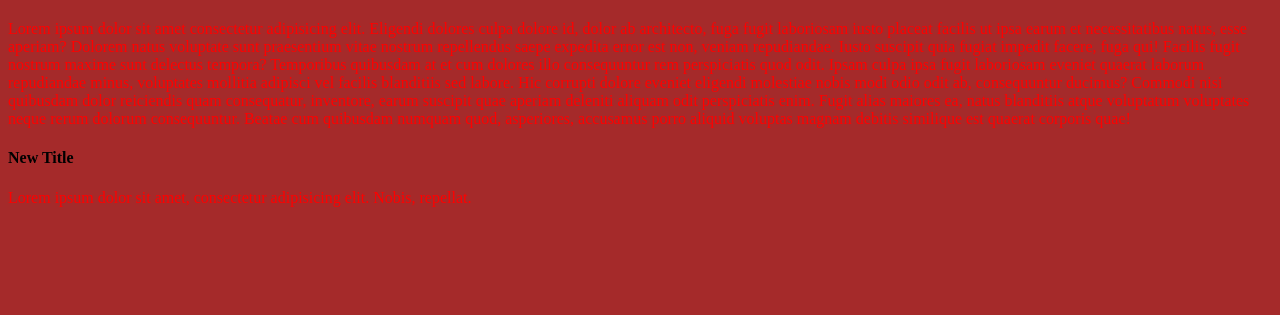
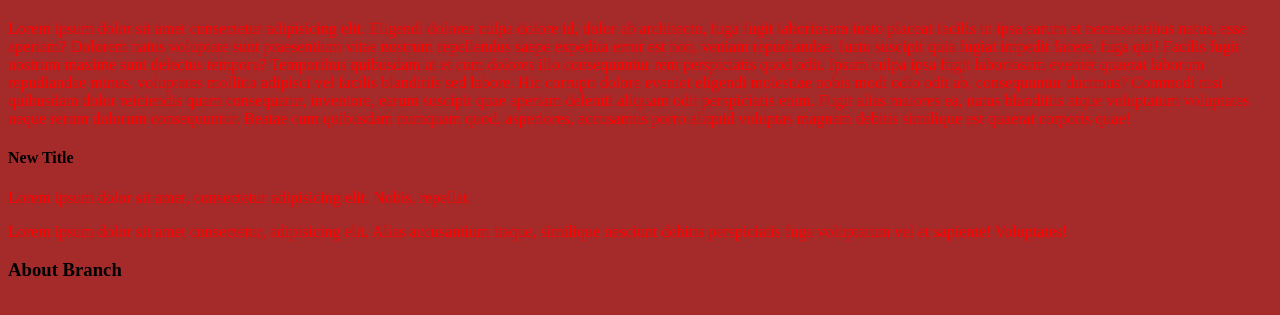
Before and after one commit to dmitrii-js/gittest, a plain HTML site: page index.html in a window 1280 px wide. Shown: the part 155-470 px from the top of the page. Drawn offline with Linux system fonts and the light colour scheme.

Commit message:
Ветка about и работа в ней

```diff
--- a/index.html
+++ b/index.html
@@ -28,6 +28,8 @@
       magnam debitis similique est quaerat corporis quae!
       <h4>New Title</h4>
       <p>Lorem ipsum dolor sit amet, consectetur adipisicing elit. Nobis, repellat.</p>
+      <p>Lorem ipsum dolor sit amet consectetur, adipisicing elit. Alias accusantium itaque, similique nesciunt debitis perspiciatis fuga voluptatum vel et sapiente! Voluptates!</p>
+      <h3>About Branch</h3>
     </p>
   </body>
 </html>
```
